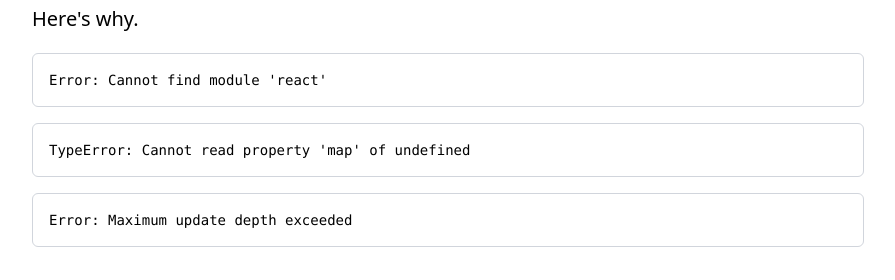
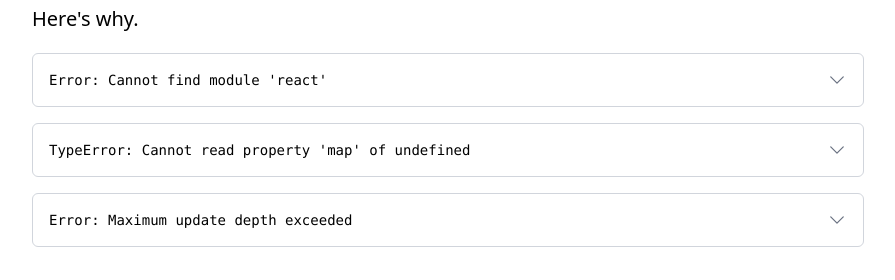
Before and after one commit to plamorg/lentil, a React (Vite) app in the folder frontend/: page / in a window 1280 px wide. Shown: the part 389-669 px from the top of the page, without its empty margins (192-1087 px from the left). Built offline with nearby package versions, Linux system fonts and the light colour scheme.

Commit message:
fix: add icon for annotation indicator

```diff
--- a/frontend/package.json
+++ b/frontend/package.json
@@ -10,6 +10,7 @@
     "preview": "vite preview"
   },
   "dependencies": {
+    "@heroicons/react": "^2.2.0",
     "@tailwindcss/vite": "^4.0.6",
     "autoprefixer": "^10.4.20",
     "postcss": "^8.5.2",
--- a/frontend/src/Annotation.tsx
+++ b/frontend/src/Annotation.tsx
@@ -1,4 +1,5 @@
 import { useState } from "react"
+import { ChevronDownIcon, ChevronUpIcon } from '@heroicons/react/24/outline'
 
 export default function Annotation({ output, comment }: { output: string; comment: string }) {
   const [isExpanded, setIsExpanded] = useState(false);
@@ -8,7 +9,14 @@ export default function Annotation({ output, comment }: { output: string; commen
       className="rounded-md border border-gray-300 p-4 cursor-pointer hover:bg-gray-50"
       onClick={() => setIsExpanded(!isExpanded)}
     >
-      <pre className="font-mono text-sm select-none cursor-pointer">{output}</pre>
+      <div className="flex flex-row justify-between items-center">
+        <pre className="font-mono text-sm select-none cursor-pointer">{output}</pre>
+        {isExpanded ? (
+          <ChevronUpIcon className="h-5 w-5 text-gray-500" />
+        ) : (
+          <ChevronDownIcon className="h-5 w-5 text-gray-500" />
+        )}
+      </div>
       {isExpanded && (
         <div className="mt-4 pt-4 border-t border-gray-200">
           <p className="text-gray-600 text-sm">
```
Also changed, not shown: 1 other file (tests, documents, lock files or other folders).
